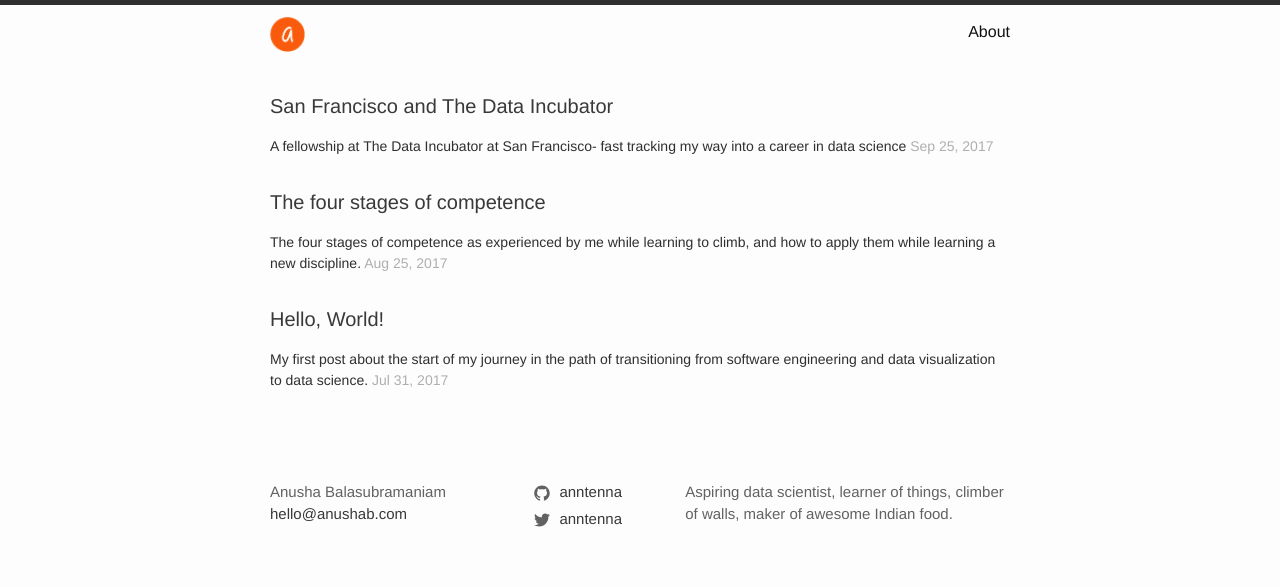
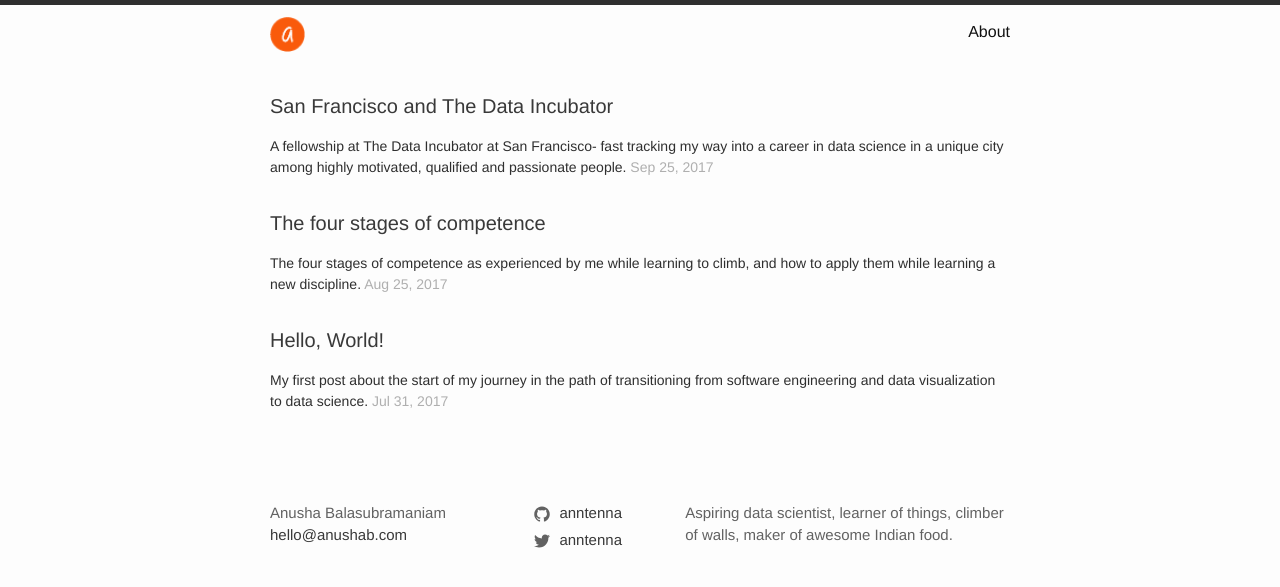
Before and after one commit to anntenna/anntenna.github.io, a Jekyll site: the page built from index.md, in a window 1280 px wide. Shown: the top 587 px of the page. Built offline with Jekyll 4.4.1, drawn with Linux system fonts in a browser that asks for light colours.

Commit message:
Update description of latest post

```diff
--- a/_posts/2017-09-25-data-incubator.md
+++ b/_posts/2017-09-25-data-incubator.md
@@ -3,7 +3,7 @@ layout: post
 title:  "San Francisco and The Data Incubator"
 date:   2017-09-25 08:21:47 -0700
 categories: learning
-description: "A fellowship at The Data Incubator at San Francisco- fast tracking my way into a career in data science"
+description: "A fellowship at The Data Incubator at San Francisco- fast tracking my way into a career in data science in a unique city among highly motivated, qualified and passionate people."
 time: 3 min read
 ---
 
```
